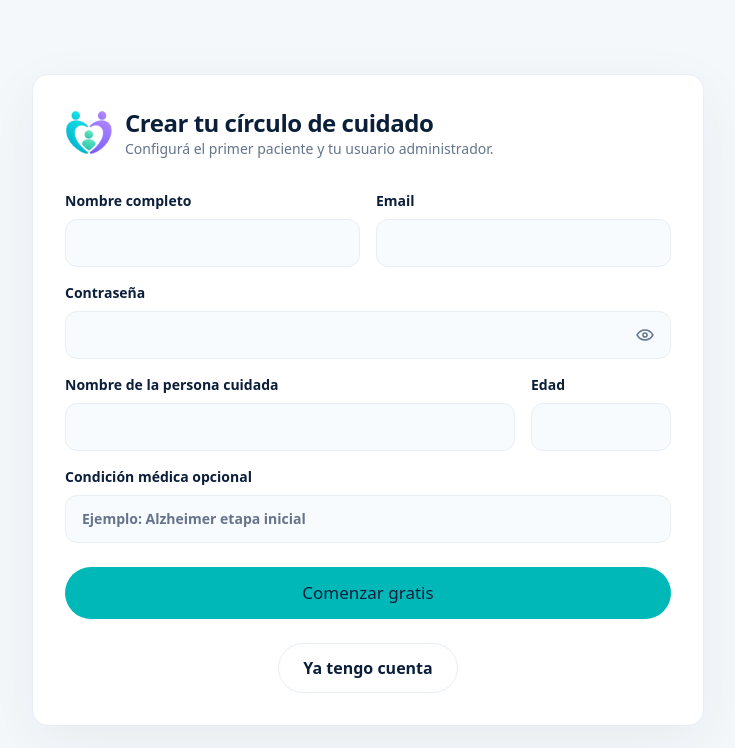
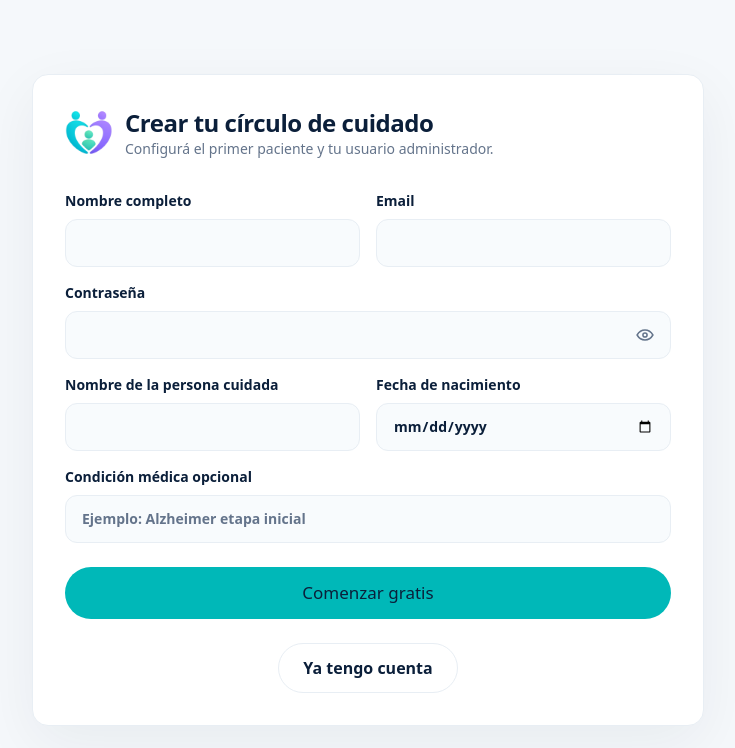
Before and after one commit to nicoplacente/cuida, a Next.js app: page /registro in a window 1280 px wide. Shown: the top 748 px of the page, without its empty margins (272-1007 px from the left). Built offline with nearby package versions, Linux system fonts and the light colour scheme; no server answers.

Commit message:
feat: update registration form to use birth date instead of age, validate birth date input, and adjust related logic

```diff
--- a/src/app/(auth)/actions.js
+++ b/src/app/(auth)/actions.js
@@ -7,7 +7,13 @@ import { createSession, destroySession } from "@/services/auth";
 import { createActivity } from "@/services/activity";
 import { getAppUrl } from "@/utils/app-url";
 import { actionError, actionSuccess } from "@/utils/action-result";
-import { getCheckboxField, getFormField, isValidEmail } from "@/utils/form-data";
+import {
+  getCheckboxField,
+  getFormField,
+  isValidEmail,
+  parseDateInput,
+} from "@/utils/form-data";
+import { calculateAge } from "@/utils/patients";
 import {
   hashPassword,
   isValidNewPassword,
@@ -40,13 +46,18 @@ export async function registerAction(_previousState, formData) {
   const email = getFormField(formData, "email").toLowerCase();
   const password = getFormField(formData, "password");
   const patientName = getFormField(formData, "patientName");
-  const patientAge = Number(getFormField(formData, "patientAge"));
+  const birthDateValue = getFormField(formData, "birthDate");
+  const birthDate = parseDateInput(birthDateValue);
+  const patientAge = birthDate ? calculateAge(birthDate) : null;
   const medicalCondition = getFormField(formData, "medicalCondition");
 
-  if (!name || !isValidEmail(email) || !isValidNewPassword(password) || !patientName || patientAge < 1) {
+  if (!name || !isValidEmail(email) || !isValidNewPassword(password) || !patientName) {
     return actionError(
       "Completá los campos obligatorios. La contraseña debe tener al menos 8 caracteres.",
     );
+  }
+  if (!birthDate || patientAge === null) {
+    return actionError("Ingresá una fecha de nacimiento válida.");
   }
 
   try {
@@ -76,6 +87,7 @@ export async function registerAction(_previousState, formData) {
                   create: {
                     name: patientName,
                     age: patientAge,
+                    birthDate,
                     medicalCondition: medicalCondition || null,
                   },
                 },
--- a/src/app/(auth)/registro/page.jsx
+++ b/src/app/(auth)/registro/page.jsx
@@ -57,16 +57,15 @@ export default function RegisterPage() {
               required
             />
           </Field>
-          <div className="grid gap-4 sm:grid-cols-[1fr_140px]">
+          <div className="grid gap-4 sm:grid-cols-2">
             <Field label="Nombre de la persona cuidada">
               <input className={inputClassName} name="patientName" required />
             </Field>
-            <Field label="Edad">
+            <Field label="Fecha de nacimiento">
               <input
                 className={inputClassName}
-                type="number"
-                name="patientAge"
-                min="1"
+                type="date"
+                name="birthDate"
                 required
               />
             </Field>
--- a/src/features/games/memory-game.jsx
+++ b/src/features/games/memory-game.jsx
@@ -133,7 +133,7 @@ export function MemoryGame() {
     pairCount === 2
       ? "grid-cols-2 sm:grid-cols-4"
       : pairCount === 3
-        ? "grid-cols-2 sm:grid-cols-3"
+        ? "grid-cols-2 sm:grid-cols-4"
         : "grid-cols-2 sm:grid-cols-4 xl:grid-cols-5";
 
   return (
```
